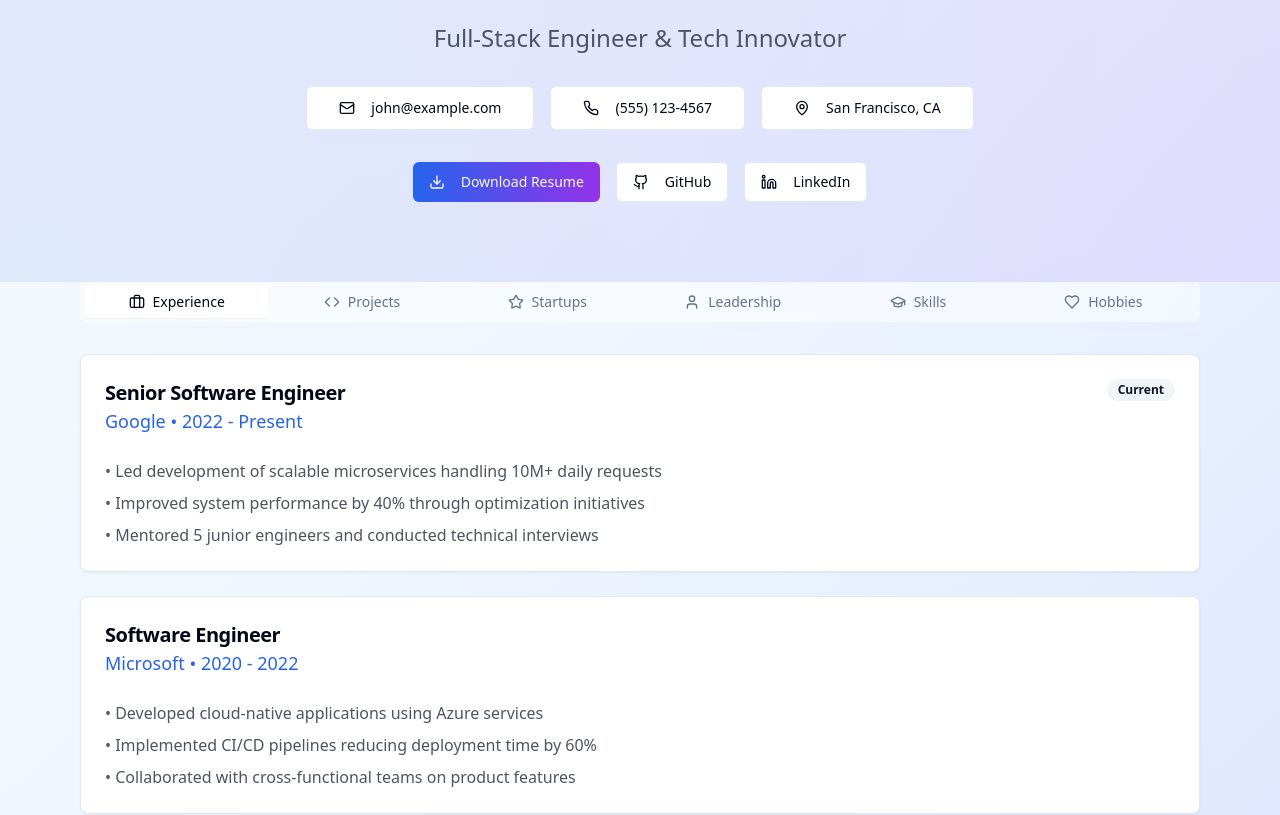
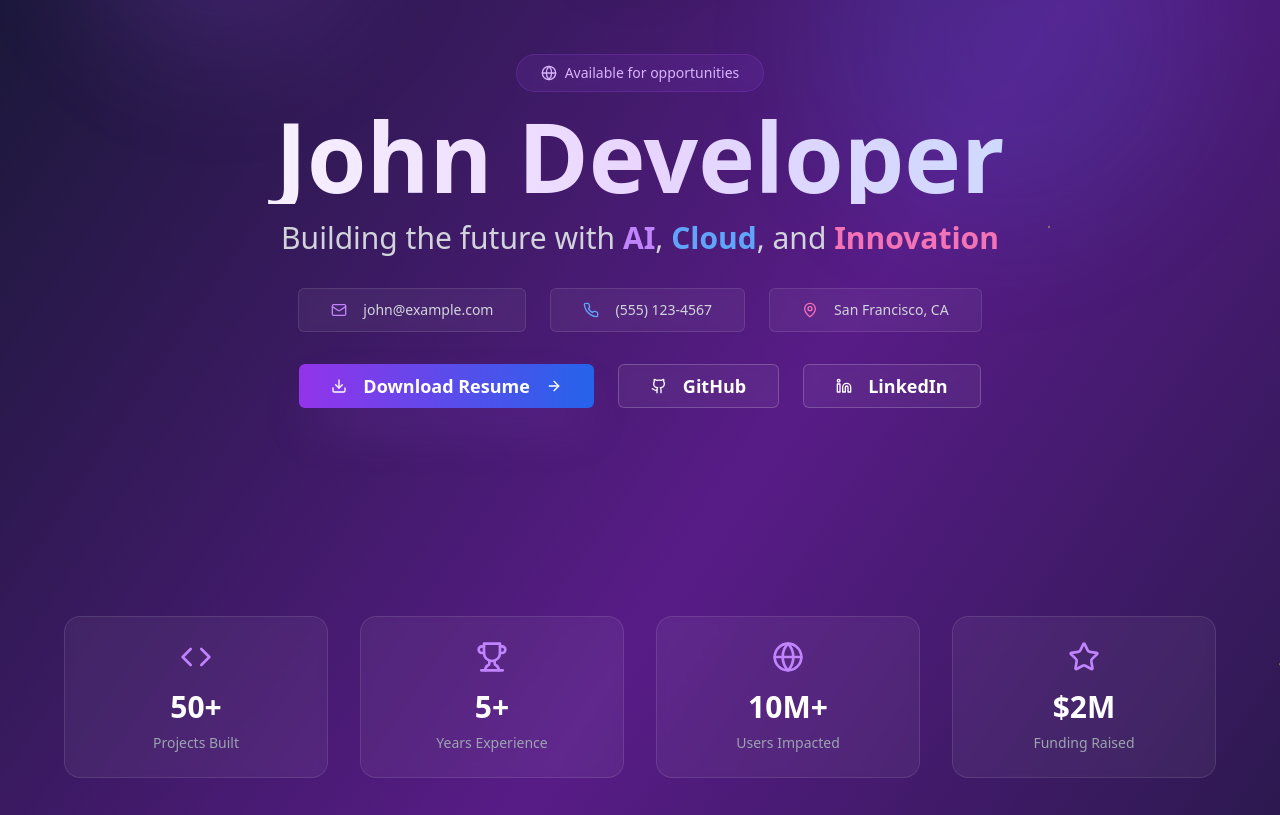
Before and after one commit to SSGutala/ssgutala.github.io, a React (Vite) app: page / in a window 1280 px wide. Shown: the part 314-1129 px from the top of the page. Built offline with nearby package versions, Linux system fonts and the light colour scheme.

Commit message:
Refactor: Improve website design and animations
Inspired by nextnet.ai, this commit enhances the website's visual appeal and user experience.

```diff
--- a/src/pages/Index.tsx
+++ b/src/pages/Index.tsx
@@ -1,4 +1,3 @@
-
 import { useState } from "react";
 import { motion, AnimatePresence } from "framer-motion";
 import { Tabs, TabsContent, TabsList, TabsTrigger } from "@/components/ui/tabs";
@@ -19,7 +18,12 @@ import {
   Phone,
   MapPin,
   ExternalLink,
-  Download
+  Download,
+  ArrowRight,
+  Sparkles,
+  Zap,
+  Globe,
+  Trophy
 } from "lucide-react";
 
 const Index = () => {
@@ -42,7 +46,7 @@ const Index = () => {
       y: 0,
       opacity: 1,
       transition: {
-        type: "spring",
+        type: "spring" as const,
         stiffness: 100
       }
     }
@@ -53,120 +57,221 @@ const Index = () => {
     transition: {
       duration: 3,
       repeat: Infinity,
-      ease: "easeInOut"
+      ease: "easeInOut" as const
+    }
+  };
+
+  const sparkleVariants = {
+    initial: { scale: 0, rotate: 0 },
+    animate: {
+      scale: [0, 1, 0],
+      rotate: [0, 180, 360],
+      transition: {
+        duration: 2,
+        repeat: Infinity,
+        ease: "easeInOut" as const
+      }
     }
   };
 
   return (
-    <div className="min-h-screen bg-gradient-to-br from-slate-50 via-blue-50 to-indigo-100">
+    <div className="min-h-screen bg-gradient-to-br from-slate-900 via-purple-900 to-slate-900 relative overflow-hidden">
+      {/* Animated Background Elements */}
+      <div className="absolute inset-0 opacity-20">
+        <div className="absolute top-20 left-20 w-72 h-72 bg-purple-500 rounded-full filter blur-3xl animate-pulse"></div>
+        <div className="absolute top-40 right-20 w-96 h-96 bg-blue-500 rounded-full filter blur-3xl animate-pulse delay-1000"></div>
+        <div className="absolute bottom-20 left-40 w-80 h-80 bg-pink-500 rounded-full filter blur-3xl animate-pulse delay-2000"></div>
+      </div>
+
+      {/* Floating Sparkles */}
+      {[...Array(6)].map((_, i) => (
+        <motion.div
+          key={i}
+          className="absolute text-yellow-300"
+          style={{
+            top: `${Math.random() * 100}%`,
+            left: `${Math.random() * 100}%`,
+          }}
+          variants={sparkleVariants}
+          initial="initial"
+          animate="animate"
+          transition={{ delay: i * 0.5 }}
+        >
+          <Sparkles className="h-4 w-4" />
+        </motion.div>
+      ))}
+
       {/* Hero Section */}
       <motion.section
-        className="relative py-20 px-4 text-center overflow-hidden"
+        className="relative py-32 px-4 text-center overflow-hidden"
         initial="hidden"
         animate="visible"
         variants={containerVariants}
       >
-        <div className="absolute inset-0 bg-gradient-to-r from-blue-600/10 to-purple-600/10" />
+        <div className="relative z-10 max-w-6xl mx-auto">
+          <motion.div
+            className="mb-12"
+            animate={floatingAnimation}
+          >
+            <div className="relative inline-block">
+              <Avatar className="w-40 h-40 mx-auto mb-8 ring-4 ring-purple-500/30 shadow-2xl">
+                <AvatarImage src="https://images.unsplash.com/photo-1472099645785-5658abf4ff4e?w=400&h=400&fit=crop&crop=face" />
+                <AvatarFallback className="text-3xl bg-gradient-to-br from-purple-600 to-blue-600 text-white">JD</AvatarFallback>
+              </Avatar>
+              <motion.div
+                className="absolute -top-2 -right-2 bg-green-500 rounded-full p-2"
+                animate={{ scale: [1, 1.2, 1] }}
+                transition={{ duration: 2, repeat: Infinity }}
+              >
+                <Zap className="h-4 w-4 text-white" />
+              </motion.div>
+            </div>
+          </motion.div>
+
+          <motion.div className="space-y-8" variants={itemVariants}>
+            <div className="space-y-4">
+              <motion.div
+                className="inline-flex items-center gap-2 bg-purple-500/10 border border-purple-500/20 rounded-full px-6 py-2 text-purple-300 text-sm font-medium backdrop-blur-sm"
+                whileHover={{ scale: 1.05 }}
+              >
+                <Globe className="h-4 w-4" />
+                Available for opportunities
+              </motion.div>
+
+              <h1 className="text-6xl md:text-8xl font-bold bg-gradient-to-r from-white via-purple-200 to-blue-200 bg-clip-text text-transparent mb-6 leading-tight">
+                John Developer
+              </h1>
+
+              <p className="text-2xl md:text-3xl text-gray-300 mb-8 max-w-4xl mx-auto leading-relaxed">
+                Building the future with <span className="text-purple-400 font-semibold">AI</span>,
+                <span className="text-blue-400 font-semibold"> Cloud</span>, and
+                <span className="text-pink-400 font-semibold"> Innovation</span>
+              </p>
+            </div>
 
             <motion.div
-          className="relative z-10 max-w-4xl mx-auto"
+              className="flex flex-wrap justify-center gap-6 mb-12"
               variants={itemVariants}
             >
+              {[
+                { icon: Mail, text: "john@example.com", color: "text-purple-400" },
+                { icon: Phone, text: "(555) 123-4567", color: "text-blue-400" },
+                { icon: MapPin, text: "San Francisco, CA", color: "text-pink-400" }
+              ].map((item, index) => (
                 <motion.div
-            className="mb-8"
-            animate={floatingAnimation}
+                  key={index}
+                  whileHover={{ scale: 1.05 }}
+                  className="group"
                 >
-            <Avatar className="w-32 h-32 mx-auto mb-6 ring-4 ring-blue-500/20">
-              <AvatarImage src="https://images.unsplash.com/photo-1472099645785-5658abf4ff4e?w=400&h=400&fit=crop&crop=face" />
-              <AvatarFallback className="text-2xl bg-gradient-to-br from-blue-500 to-purple-600 text-white">JD</AvatarFallback>
-            </Avatar>
+                  <Button
+                    variant="outline"
+                    size="lg"
+                    className="bg-white/5 border-white/10 text-gray-300 hover:bg-white/10 hover:border-white/20 backdrop-blur-sm transition-all duration-300"
+                  >
+                    <item.icon className={`mr-2 h-5 w-5 ${item.color} group-hover:scale-110 transition-transform`} />
+                    {item.text}
+                  </Button>
+                </motion.div>
+              ))}
             </motion.div>
 
-          <motion.h1
-            className="text-5xl md:text-7xl font-bold bg-gradient-to-r from-blue-600 to-purple-600 bg-clip-text text-transparent mb-6"
+            <motion.div
+              className="flex flex-wrap justify-center gap-6"
               variants={itemVariants}
             >
-            John Developer
-          </motion.h1>
-
-          <motion.p
-            className="text-xl md:text-2xl text-gray-600 mb-8 max-w-2xl mx-auto"
-            variants={itemVariants}
+              <motion.div whileHover={{ scale: 1.05 }} whileTap={{ scale: 0.95 }}>
+                <Button
+                  size="lg"
+                  className="bg-gradient-to-r from-purple-600 to-blue-600 hover:from-purple-700 hover:to-blue-700 text-white px-8 py-4 text-lg font-semibold shadow-2xl shadow-purple-500/25"
                 >
-            Full-Stack Engineer & Tech Innovator
-          </motion.p>
-
-          <motion.div
-            className="flex flex-wrap justify-center gap-4 mb-8"
-            variants={itemVariants}
-          >
-            <Button variant="outline" size="lg" className="group">
-              <Mail className="mr-2 h-5 w-5 group-hover:scale-110 transition-transform" />
-              john@example.com
-            </Button>
-            <Button variant="outline" size="lg" className="group">
-              <Phone className="mr-2 h-5 w-5 group-hover:scale-110 transition-transform" />
-              (555) 123-4567
-            </Button>
-            <Button variant="outline" size="lg" className="group">
-              <MapPin className="mr-2 h-5 w-5 group-hover:scale-110 transition-transform" />
-              San Francisco, CA
+                  <Download className="mr-2 h-5 w-5" />
+                  Download Resume
+                  <ArrowRight className="ml-2 h-5 w-5" />
                 </Button>
               </motion.div>
 
+              {[
+                { icon: Github, text: "GitHub", href: "#" },
+                { icon: Linkedin, text: "LinkedIn", href: "#" }
+              ].map((social, index) => (
                 <motion.div
-            className="flex justify-center gap-4"
-            variants={itemVariants}
+                  key={index}
+                  whileHover={{ scale: 1.05 }}
+                  whileTap={{ scale: 0.95 }}
                 >
-            <Button className="bg-gradient-to-r from-blue-600 to-purple-600 hover:from-blue-700 hover:to-purple-700">
-              <Download className="mr-2 h-4 w-4" />
-              Download Resume
-            </Button>
-            <Button variant="outline">
-              <Github className="mr-2 h-4 w-4" />
-              GitHub
-            </Button>
-            <Button variant="outline">
-              <Linkedin className="mr-2 h-4 w-4" />
-              LinkedIn
+                  <Button
+                    variant="outline"
+                    size="lg"
+                    className="bg-white/5 border-white/20 text-white hover:bg-white/10 hover:border-white/30 backdrop-blur-sm px-8 py-4 text-lg font-semibold"
+                  >
+                    <social.icon className="mr-2 h-5 w-5" />
+                    {social.text}
                   </Button>
                 </motion.div>
+              ))}
             </motion.div>
+          </motion.div>
+        </div>
+      </motion.section>
+
+      {/* Stats Section */}
+      <motion.section
+        className="py-20 px-4 relative z-10"
+        initial="hidden"
+        whileInView="visible"
+        viewport={{ once: true }}
+        variants={containerVariants}
+      >
+        <div className="max-w-6xl mx-auto">
+          <div className="grid grid-cols-2 md:grid-cols-4 gap-8">
+            {[
+              { number: "50+", label: "Projects Built", icon: Code },
+              { number: "5+", label: "Years Experience", icon: Trophy },
+              { number: "10M+", label: "Users Impacted", icon: Globe },
+              { number: "$2M", label: "Funding Raised", icon: Star }
+            ].map((stat, index) => (
+              <motion.div
+                key={index}
+                variants={itemVariants}
+                className="text-center p-6 bg-white/5 backdrop-blur-sm rounded-2xl border border-white/10 hover:bg-white/10 transition-all duration-300"
+                whileHover={{ scale: 1.05, y: -5 }}
+              >
+                <stat.icon className="h-8 w-8 mx-auto mb-4 text-purple-400" />
+                <div className="text-3xl font-bold text-white mb-2">{stat.number}</div>
+                <div className="text-gray-400 text-sm">{stat.label}</div>
+              </motion.div>
+            ))}
+          </div>
+        </div>
       </motion.section>
 
       {/* Main Content */}
       <motion.section
-        className="max-w-6xl mx-auto px-4 pb-20"
+        className="max-w-7xl mx-auto px-4 pb-32 relative z-10"
         initial="hidden"
-        animate="visible"
+        whileInView="visible"
+        viewport={{ once: true }}
         variants={containerVariants}
       >
         <Tabs value={activeSection} onValueChange={setActiveSection} className="w-full">
-          <TabsList className="grid w-full grid-cols-6 mb-8 bg-white/50 backdrop-blur-sm">
-            <TabsTrigger value="experience" className="flex items-center gap-2">
-              <Briefcase className="h-4 w-4" />
-              <span className="hidden sm:inline">Experience</span>
+          <TabsList className="grid w-full grid-cols-6 mb-12 bg-white/5 backdrop-blur-xl border border-white/10 p-2 rounded-2xl">
+            {[
+              { value: "experience", icon: Briefcase, label: "Experience" },
+              { value: "projects", icon: Code, label: "Projects" },
+              { value: "startups", icon: Star, label: "Startups" },
+              { value: "leadership", icon: User, label: "Leadership" },
+              { value: "skills", icon: GraduationCap, label: "Skills" },
+              { value: "hobbies", icon: Heart, label: "Hobbies" }
+            ].map((tab) => (
+              <TabsTrigger
+                key={tab.value}
+                value={tab.value}
+                className="flex items-center gap-2 data-[state=active]:bg-white/20 data-[state=active]:text-white text-gray-400 hover:text-white transition-all duration-300 rounded-xl p-4"
+              >
+                <tab.icon className="h-4 w-4" />
+                <span className="hidden sm:inline font-medium">{tab.label}</span>
               </TabsTrigger>
-            <TabsTrigger value="projects" className="flex items-center gap-2">
-              <Code className="h-4 w-4" />
-              <span className="hidden sm:inline">Projects</span>
-            </TabsTrigger>
-            <TabsTrigger value="startups" className="flex items-center gap-2">
-              <Star className="h-4 w-4" />
-              <span className="hidden sm:inline">Startups</span>
-            </TabsTrigger>
-            <TabsTrigger value="leadership" className="flex items-center gap-2">
-              <User className="h-4 w-4" />
-              <span className="hidden sm:inline">Leadership</span>
-            </TabsTrigger>
-            <TabsTrigger value="skills" className="flex items-center gap-2">
-              <GraduationCap className="h-4 w-4" />
-              <span className="hidden sm:inline">Skills</span>
-            </TabsTrigger>
-            <TabsTrigger value="hobbies" className="flex items-center gap-2">
-              <Heart className="h-4 w-4" />
-              <span className="hidden sm:inline">Hobbies</span>
-            </TabsTrigger>
+            ))}
           </TabsList>
 
           <AnimatePresence mode="wait">
@@ -177,44 +282,68 @@ const Index = () => {
                 animate={{ opacity: 1, x: 0 }}
                 exit={{ opacity: 0, x: -20 }}
                 transition={{ duration: 0.3 }}
-                className="grid gap-6"
+                className="grid gap-8"
               >
-                <Card className="group hover:shadow-lg transition-all duration-300 hover:shadow-blue-500/10">
+                {[
+                  {
+                    title: "Senior Software Engineer",
+                    company: "Google",
+                    period: "2022 - Present",
+                    badge: "Current",
+                    badgeColor: "bg-green-500/20 text-green-400",
+                    points: [
+                      "Led development of scalable microservices handling 10M+ daily requests",
+                      "Improved system performance by 40% through optimization initiatives",
+                      "Mentored 5 junior engineers and conducted technical interviews"
+                    ]
+                  },
+                  {
+                    title: "Software Engineer",
+                    company: "Microsoft",
+                    period: "2020 - 2022",
+                    points: [
+                      "Developed cloud-native applications using Azure services",
+                      "Implemented CI/CD pipelines reducing deployment time by 60%",
+                      "Collaborated with cross-functional teams on product features"
+                    ]
+                  }
+                ].map((job, index) => (
+                  <motion.div
+                    key={index}
+                    whileHover={{ scale: 1.02, y: -5 }}
+                    transition={{ type: "spring", stiffness: 300 }}
+                  >
+                    <Card className="group bg-white/5 backdrop-blur-xl border-white/10 hover:bg-white/10 hover:border-white/20 transition-all duration-500 shadow-2xl">
                       <CardHeader>
                         <div className="flex justify-between items-start">
                           <div>
-                        <CardTitle className="text-xl group-hover:text-blue-600 transition-colors">Senior Software Engineer</CardTitle>
-                        <CardDescription className="text-lg font-medium text-blue-600">Google • 2022 - Present</CardDescription>
+                            <CardTitle className="text-2xl group-hover:text-purple-400 transition-colors text-white">
+                              {job.title}
+                            </CardTitle>
+                            <CardDescription className="text-xl font-medium text-purple-400 mt-2">
+                              {job.company} • {job.period}
+                            </CardDescription>
                           </div>
-                      <Badge variant="secondary">Current</Badge>
+                          {job.badge && (
+                            <Badge className={`${job.badgeColor} border-0 font-semibold`}>
+                              {job.badge}
+                            </Badge>
+                          )}
                         </div>
                       </CardHeader>
                       <CardContent>
-                    <ul className="space-y-2 text-gray-600">
-                      <li>• Led development of scalable microservices handling 10M+ daily requests</li>
-                      <li>• Improved system performance by 40% through optimization initiatives</li>
-                      <li>• Mentored 5 junior engineers and conducted technical interviews</li>
+                        <ul className="space-y-3 text-gray-300">
+                          {job.points.map((point, pointIndex) => (
+                            <li key={pointIndex} className="flex items-start">
+                              <ArrowRight className="h-4 w-4 text-purple-400 mt-1 mr-3 flex-shrink-0" />
+                              {point}
+                            </li>
+                          ))}
                         </ul>
                       </CardContent>
                     </Card>
-
-                <Card className="group hover:shadow-lg transition-all duration-300 hover:shadow-blue-500/10">
-                  <CardHeader>
-                    <div className="flex justify-between items-start">
-                      <div>
-                        <CardTitle className="text-xl group-hover:text-blue-600 transition-colors">Software Engineer</CardTitle>
-                        <CardDescription className="text-lg font-medium text-blue-600">Microsoft • 2020 - 2022</CardDescription>
-                      </div>
-                    </div>
-                  </CardHeader>
-                  <CardContent>
-                    <ul className="space-y-2 text-gray-600">
-                      <li>• Developed cloud-native applications using Azure services</li>
-                      <li>• Implemented CI/CD pipelines reducing deployment time by 60%</li>
-                      <li>• Collaborated with cross-functional teams on product features</li>
-                    </ul>
-                  </CardContent>
-                </Card>
+                  </motion.div>
+                ))}
               </motion.div>
             </TabsContent>
 
```
Lines whose indentation alone changed are shown as unchanged.
